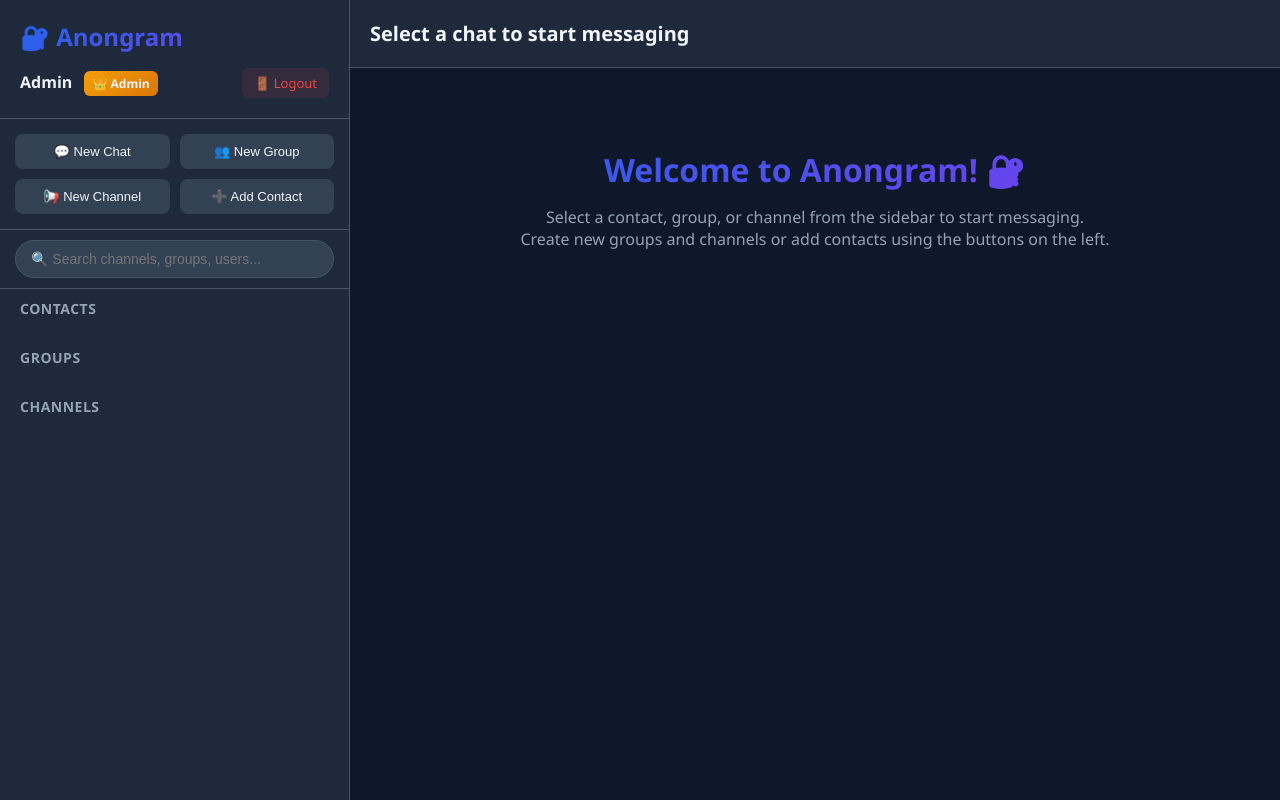
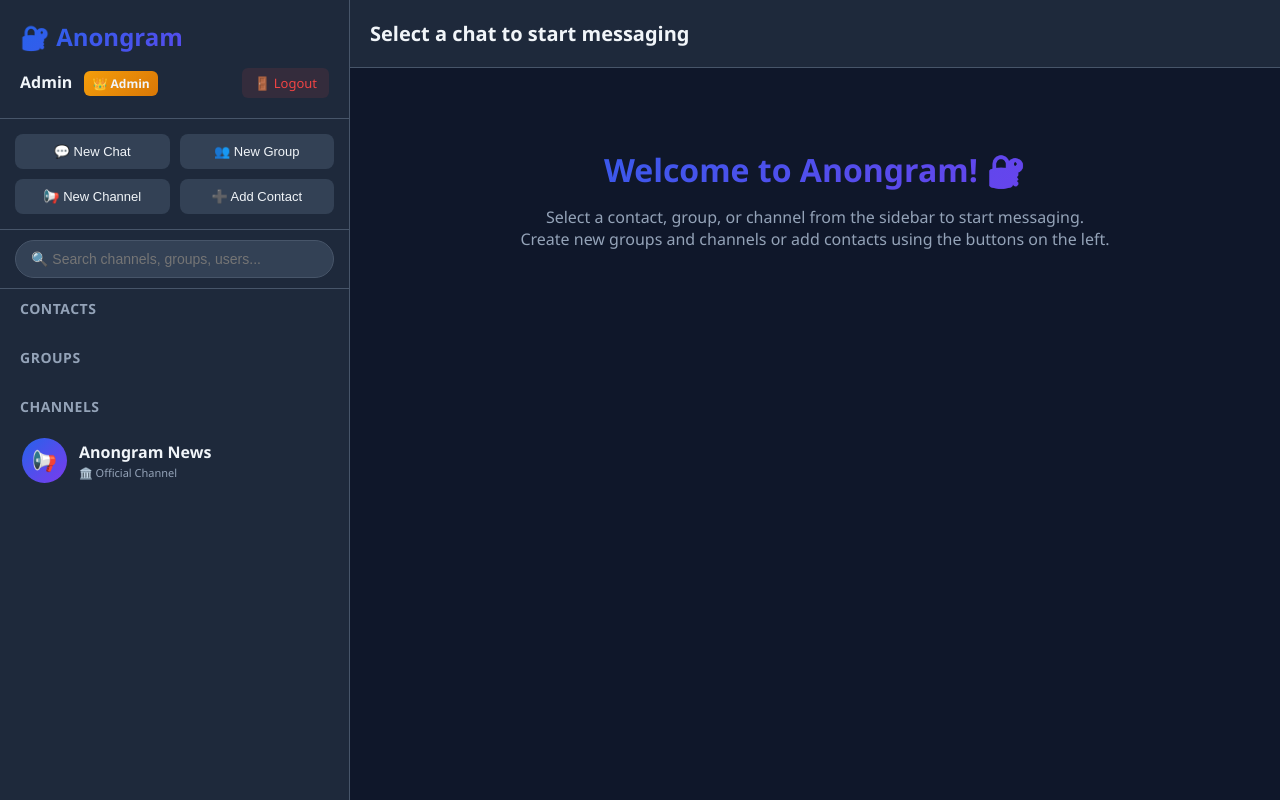
Before and after one commit to itoshoooddddd-oss/anongramchikk, a Flask app: page /messenger in a window 1280 px wide. Run offline with Flask 3, Linux system fonts and the light colour scheme; the visitor is signed in with stand-in values (Sample User, id 1); data comes from the database, SQL or seed files in the repository; data that the repository does not hold is empty.

Commit message:
Fix channels list visibility and click handlers

```diff
--- a/static/js/messenger.js
+++ b/static/js/messenger.js
@@ -460,6 +460,9 @@ async function openGroup(groupId, groupName) {
     document.getElementById('messageInputContainer').style.display = 'flex';
 }
 
+// Make openGroup accessible globally for onclick handlers
+window.openGroup = openGroup;
+
 // Update chat header
 function updateChatHeader(name) {
     const header = document.getElementById('chatHeader');
@@ -680,3 +683,29 @@ setInterval(() => {
         loadMessages();
     }
 }, 3000);
+
+// Load all user's channels/groups/contacts on page load
+async function loadUserChats() {
+    try {
+        // Add click handlers to channel items
+        const channelItems = document.querySelectorAll('.chat-item-group');
+        channelItems.forEach(item => {
+            item.addEventListener('click', function(e) {
+                // Don't trigger if clicking menu or leave button
+                if (e.target.classList.contains('group-menu-btn') ||
+                    e.target.classList.contains('leave-channel-btn')) {
+                    return;
+                }
+                const groupId = this.getAttribute('data-group-id');
+                const groupName = this.getAttribute('data-group-name');
+                openGroup(parseInt(groupId), groupName);
+            });
+        });
+        console.log('Loaded', channelItems.length, 'channel(s)');
+    } catch (error) {
+        console.error('Error loading chats:', error);
+    }
+}
+
+// Call on page load
+loadUserChats();
--- a/templates/messenger.html
+++ b/templates/messenger.html
@@ -69,7 +69,26 @@
                 <div class="chat-section">
                     <h3>Channels</h3>
                     <div id="channelsList" class="chat-items">
-                        <!-- All channels will be loaded dynamically -->
+                        {% for group_member in user_groups %}
+                        {% set group = group_member.group %}
+                        {% if group.is_channel %}
+                        <div class="chat-item chat-item-group" data-group-id="{{ group.id }}" data-group-name="{{ group.name }}">
+                            <div class="chat-avatar">📢</div>
+                            <div class="chat-info">
+                                <div class="chat-name">{{ group.name }}</div>
+                                {% if group.name == 'Anongram News' %}
+                                <div class="chat-subtitle">🏛️ Official Channel</div>
+                                {% endif %}
+                            </div>
+                            {% if group.creator_id == user.id %}
+                            <div class="group-menu-btn" onclick="event.stopPropagation(); showGroupMenu(event, {{ group.id }}, '{{ group.name }}')">⋮</div>
+                            {% endif %}
+                            {% if group.name != 'Anongram News' %}
+                            <button class="leave-channel-btn" onclick="event.stopPropagation(); leaveChannel({{ group.id }}, '{{ group.name }}')">✕</button>
+                            {% endif %}
+                        </div>
+                        {% endif %}
+                        {% endfor %}
                     </div>
                 </div>
             </div>
```
